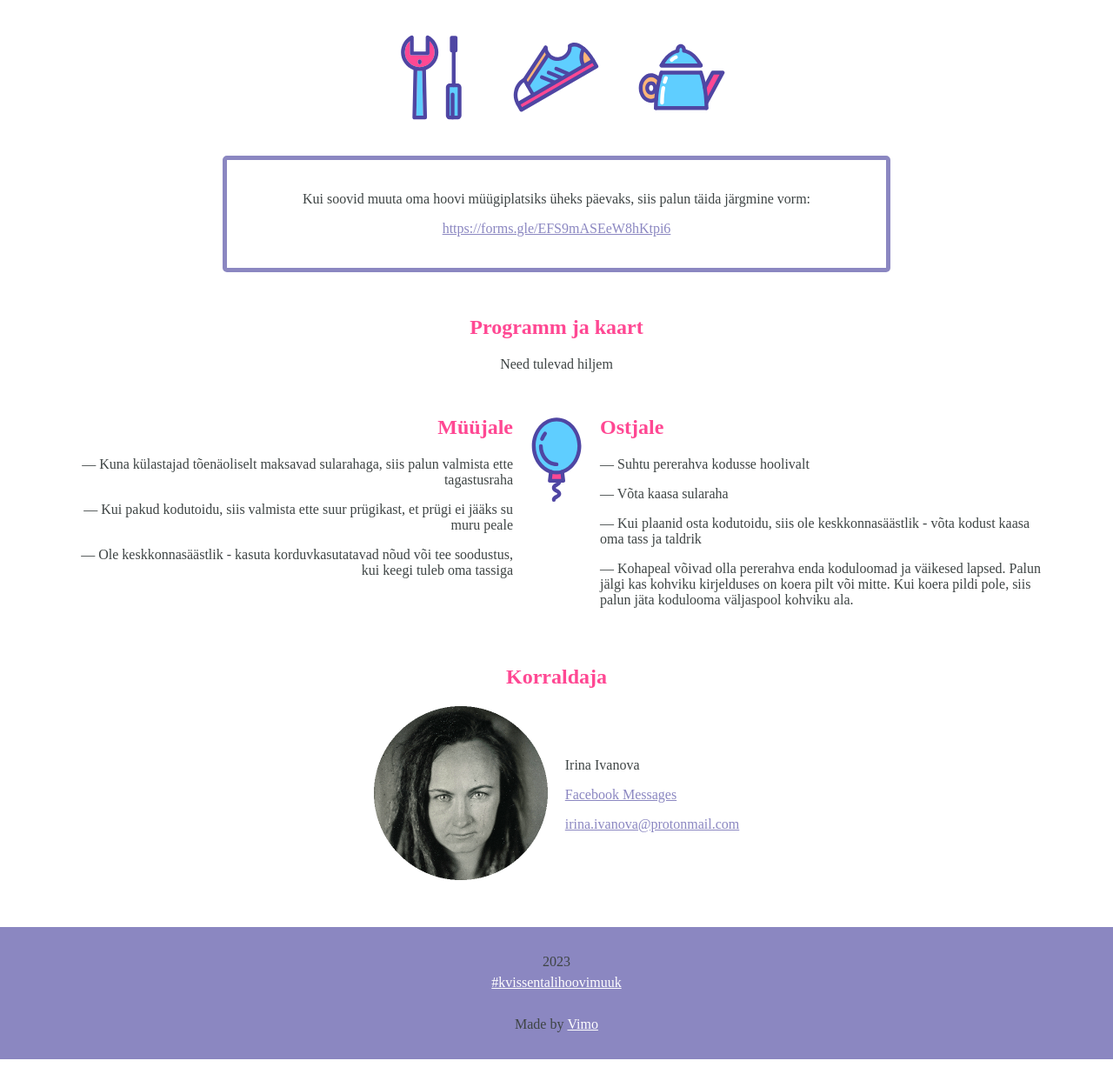
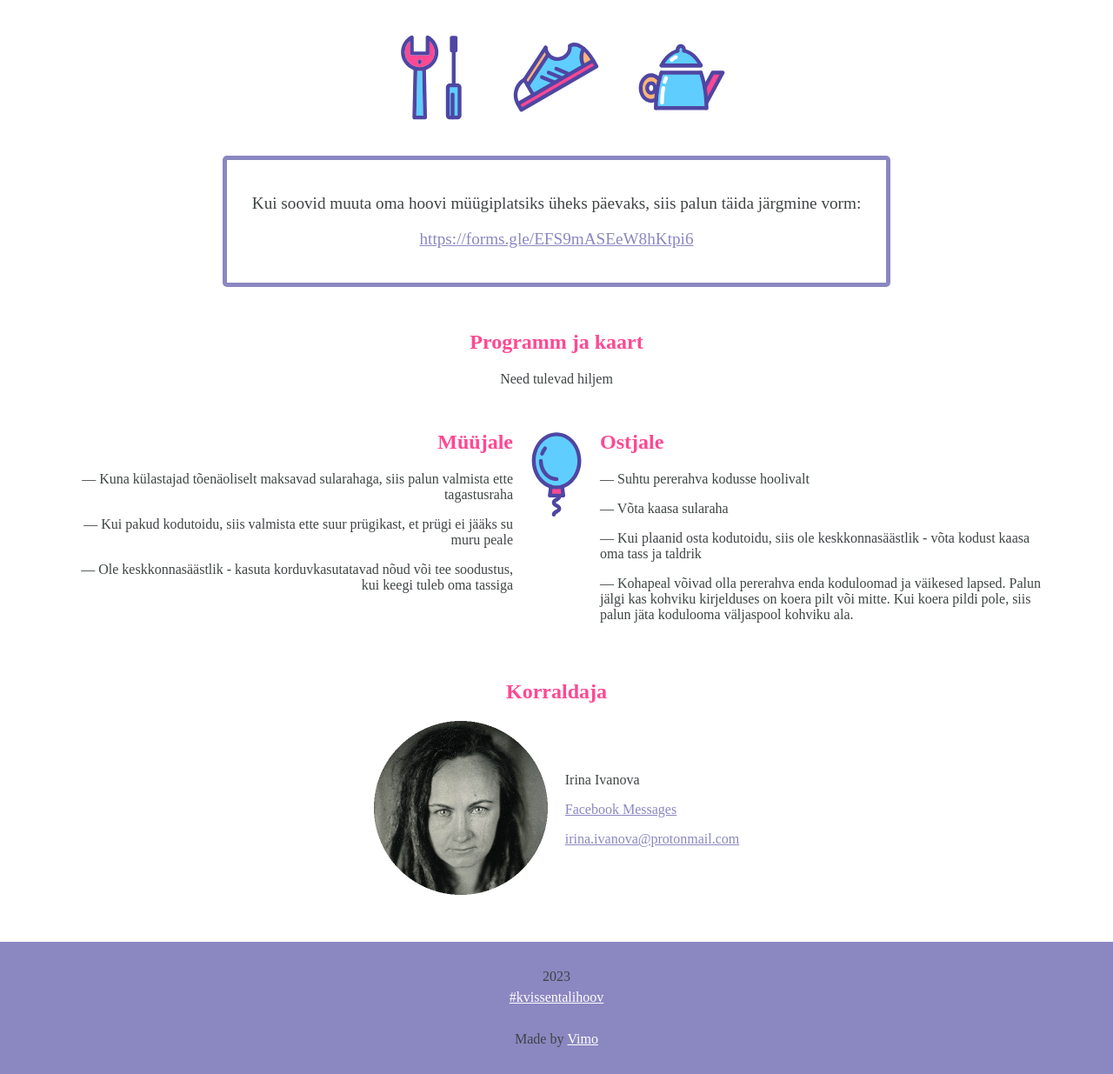
Before and after one commit to iriiiina/kvissentalihoov.ee, a plain HTML site: page index.html in a window 1280 px wide. Shown: the part 381-1616 px from the top of the page at 87% size. Drawn offline with Linux system fonts and the light colour scheme.

Commit message:
fix hashtag

```diff
--- a/index.html
+++ b/index.html
@@ -106,7 +106,7 @@
 
   <footer>
     <p>2023</p>
-    <p><a href="https://www.instagram.com/explore/tags/kvissentalihoovimuuk/" title="#kvissentalihoovimuuk">#kvissentalihoovimuuk</a></p>
+    <p><a href="https://www.instagram.com/explore/tags/kvissentalihoov/" title="#kvissentalihoov">#kvissentalihoov</a></p>
     <p><br /></p>
     <p>Made by <a href="https://vimo.ee/" title="Vimo OÜ">Vimo</a></p>
   </footer>
--- a/style.css
+++ b/style.css
@@ -74,6 +74,7 @@ header img {
     width: 90%;
     padding: 5px;
     margin: auto;
+    font-size: 1.2em;
 }
 
 @media only screen and (min-width: 768px) {
```
